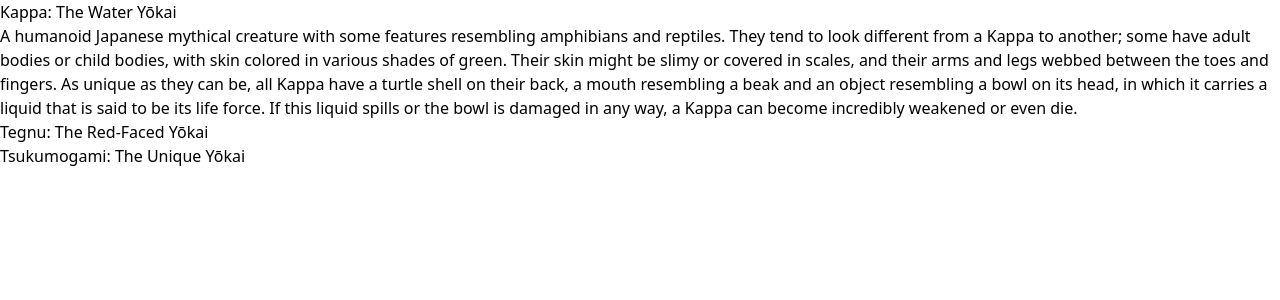
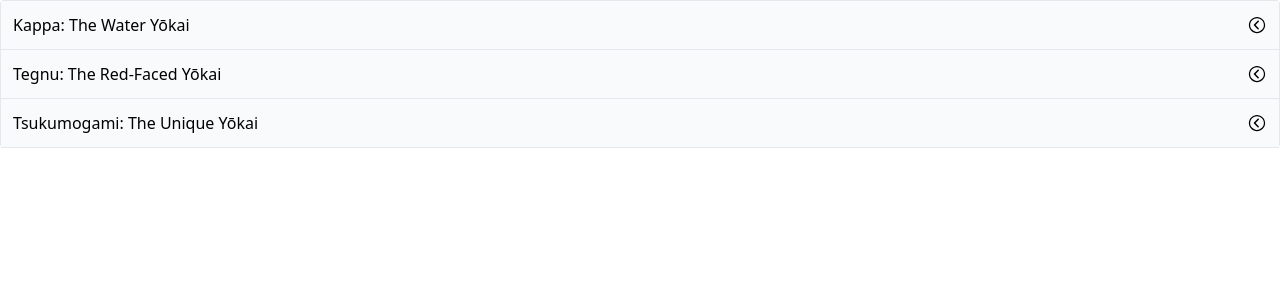
Before and after one commit to CyphrSylph/react-comps, a React (Create React App) app: page / in a window 1280 px wide. Shown: the top 300 px of the page. Built offline with nearby package versions, Linux system fonts and the light colour scheme.

Commit message:
updated event handler, imported icons, and added styling via tailwind

```diff
--- a/src/components/Accordion.js
+++ b/src/components/Accordion.js
@@ -1,19 +1,36 @@
 import { useState } from "react";
+import { IoIosArrowDropdownCircle, IoIosArrowDropleft } from "react-icons/io";
 
 function Accordian({ items }) {
-    const [expandedIndex, setExpandedIndex] = useState(0);
+    const [expandedIndex, setExpandedIndex] = useState(-1);
+
+    const handleClick = (nextIndex) => {
+        if (expandedIndex === nextIndex) {
+            setExpandedIndex(-1);
+        }else{
+            setExpandedIndex(nextIndex);
+        }
+    };
 
     const renderedItems = items.map((item, index) => {
         const isExpanded = index === expandedIndex;
+        const icon =
+            <span className="text-xl">
+                {isExpanded ? <IoIosArrowDropdownCircle />: <IoIosArrowDropleft />}
+            </span>;
 
         return (
             <div key={item.id}>
-                <div onClick={() => setExpandedIndex(index)}>{item.label}</div>
-                {isExpanded && <div>{item.content}</div>}
+                <div className="flex justify-between p-3 bg-gray-50 border-b items-center cursor-pointer"
+                onClick={() => handleClick(index)}>
+                    {item.label}
+                    {icon}
+                </div>
+                {isExpanded && <div className="border-b p-5">{item.content}</div>}
             </div>
         );
     })
-    return <div>{renderedItems}</div>;
+    return <div className="border-x border-t rounded">{renderedItems}</div>;
 }
 
 export default Accordian;
```
